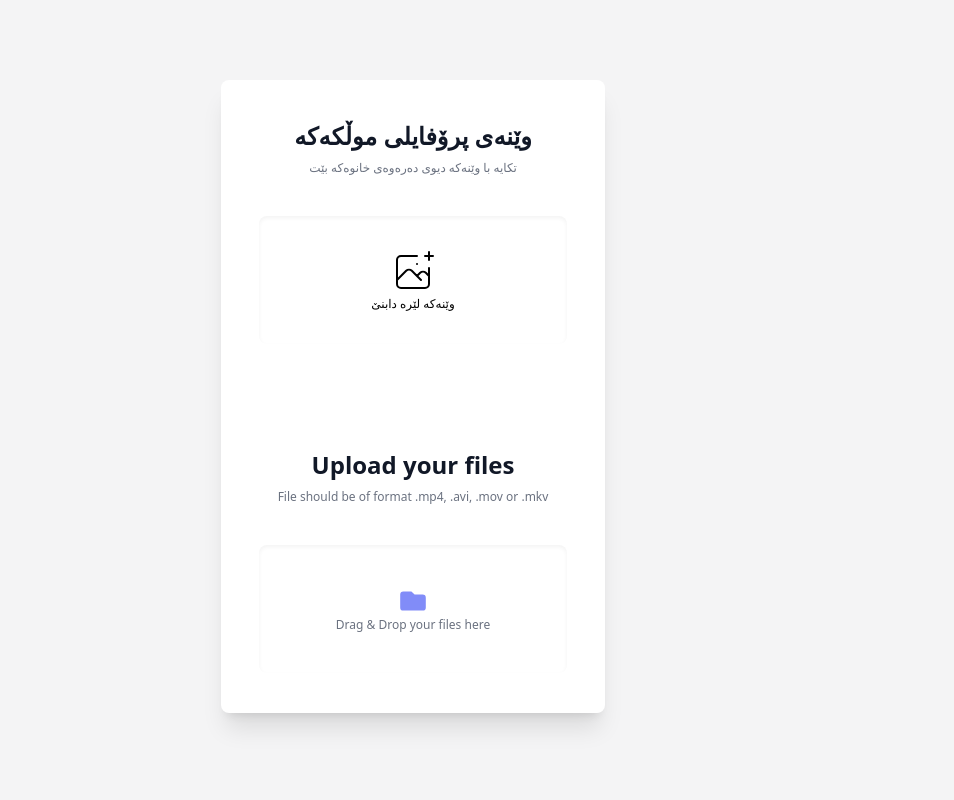
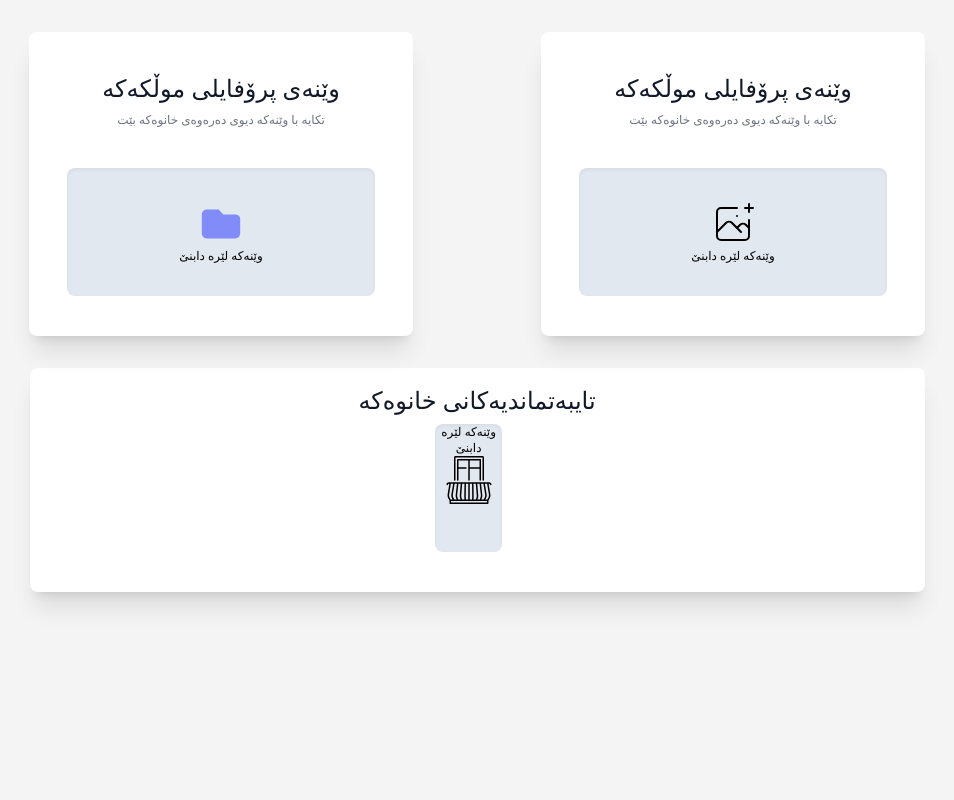
Before and after one commit to Edris-dosky/Web-Home, a PHP site: page /tests.html in a window 1280 px wide. Shown: the whole page, without its empty margins (163-1117 px from the left). Run offline with PHP 8.4, Linux system fonts and the light colour scheme.

Commit message:
create desing form photos

```diff
--- a/admin/assets/css/output.css
+++ b/admin/assets/css/output.css
@@ -563,6 +563,16 @@ video {
   background-color:rgba(241,245,249,var(--tw-bg-opacity))
 }
 
+.bg-blueGray-200{
+  --tw-bg-opacity: 1;
+  background-color:rgba(226,232,240,var(--tw-bg-opacity))
+}
+
+.bg-blueGray-600{
+  --tw-bg-opacity: 1;
+  background-color:rgba(71,85,105,var(--tw-bg-opacity))
+}
+
 .bg-center{
   background-position:center
 }
@@ -4044,6 +4135,38 @@ video {
 
   .sm\:w-3\/4 {
     width: 75%;
+  }
+
+  .sm\:w-\[58\%\] {
+    width: 58%;
+  }
+
+  .sm\:w-\[59\%\] {
+    width: 59%;
+  }
+
+  .sm\:w-\[400px\] {
+    width: 400px;
+  }
+
+  .sm\:w-\[7800px\] {
+    width: 7800px;
+  }
+
+  .sm\:w-\[800px\] {
+    width: 800px;
+  }
+
+  .sm\:w-\[900px\] {
+    width: 900px;
+  }
+
+  .sm\:w-\[98px\] {
+    width: 98px;
+  }
+
+  .sm\:w-\[895px\] {
+    width: 895px;
   }
 
   .sm\:max-w-lg {
--- a/tests.html
+++ b/tests.html
@@ -8,15 +8,16 @@
     <title>Web Home</title>
 </head>
 <body class="font-display bg-zinc-100 w-full">
-    <form class="h-screen font-sans text-gray-900 border-box">
-        <div class="flex flex-col justify-center w-full mx-auto sm:max-w-lg">
+    <form class="h-screen container mx-auto font-sans text-gray-900 border-box relative">
+        <div class="container mx-auto flex flex-wrap justify-center flex-row-reverse">
+        <div class="flex justify-center w-full  sm:max-w-lg">
 
-            <div class="flex flex-col items-center justify-center w-full h-auto my-20 bg-white sm:w-3/4 sm:rounded-lg sm:shadow-xl">
+            <div class="flex flex-col items-center justify-center w-full h-auto mt-8 bg-white sm:w-3/4 sm:rounded-lg sm:shadow-xl">
                 <div class="mt-10 mb-10 text-center">
-                    <h2 class="text-2xl font-semibold mb-2">وێنەی پرۆفایلی  موڵکەکە</h2>
+                    <h2 class="text-2xl  mb-2">وێنەی پرۆفایلی  موڵکەکە</h2>
                     <p class="text-xs text-gray-500">تکایە با وێنەکە دیوی دەرەوەی خانوەکە بێت</p>
                 </div>
-                <div  class="relative w-4/5 h-32 max-w-xs mb-10 bg-white bg-gray-100 rounded-lg shadow-inner">
+                <div  class="relative w-4/5 h-32 max-w-xs mb-10 bg-blueGray-200  rounded-lg shadow-inner">
                     <input type="file" id="file-upload" class="hidden">
                     <label for="file-upload" class="z-20 flex flex-col-reverse items-center justify-center w-full h-full cursor-pointer">
                         <p class="z-10 text-xs font-light text-center text-black">وێنەکە لێرە دابنێ</p>
@@ -25,22 +26,40 @@
                           </svg>
                     </label>
                 </div>
-                <hr class="mt-6 border-b-1 border-blueGray-500">
+            </div>
+        </div>
+        <div class="flex  justify-center w-full  sm:max-w-lg">
+            <div class="flex flex-col items-center justify-center w-full h-auto mt-8 bg-white sm:w-3/4 sm:rounded-lg sm:shadow-xl">
                 <div class="mt-10 mb-10 text-center">
-                    <h2 class="text-2xl font-semibold mb-2">Upload your files</h2>
-                    <p class="text-xs text-gray-500">File should be of format .mp4, .avi, .mov or .mkv</p>
+                    <h2 class="text-2xl  mb-2">وێنەی پرۆفایلی  موڵکەکە</h2>
+                    <p class="text-xs text-gray-500">تکایە با وێنەکە دیوی دەرەوەی خانوەکە بێت</p>
                 </div>
-                <div  class="relative w-4/5 h-32 max-w-xs mb-10 bg-white bg-gray-100 rounded-lg shadow-inner">
+                <div  class="relative w-4/5 h-32 max-w-xs mb-10 bg-blueGray-200  rounded-lg shadow-inner">
                     <input type="file" id="file-upload" class="hidden">
                     <label for="file-upload" class="z-20 flex flex-col-reverse items-center justify-center w-full h-full cursor-pointer">
-                        <p class="z-10 text-xs font-light text-center text-gray-500">Drag & Drop your files here</p>
-                        <svg class="z-10 w-8 h-8 text-indigo-400" fill="currentColor" viewBox="0 0 20 20" xmlns="http://www.w3.org/2000/svg">
+                        <p class="z-10 text-xs font-light text-center text-black">وێنەکە لێرە دابنێ</p>
+                        <svg class="mx-auto h-12 w-12 text-indigo-400" fill="currentColor" viewBox="0 0 20 20" xmlns="http://www.w3.org/2000/svg">
                             <path d="M2 6a2 2 0 012-2h5l2 2h5a2 2 0 012 2v6a2 2 0 01-2 2H4a2 2 0 01-2-2V6z"></path>
                         </svg>
                     </label>
                 </div>
             </div>
         </div>
+    </div>
+    <div class="container mx-auto w-full sm:w-[895px] ">
+        <div class="flex flex-col items-center justify-center w-full h-auto mt-8 bg-white sm:rounded-lg sm:shadow-xl">
+         <h2 class="text-2xl my-4 mb-2"> تایبەتماندیەکانی خانوەکە</h2>
+         <div class="flex flex-wrap ">
+            <div  class="relative w-4/5 h-32 max-w-xs mb-10 bg-blueGray-200  rounded-lg shadow-inner">
+                    <p class="z-10 text-xs font-light text-center text-black">وێنەکە لێرە دابنێ</p>
+                    <img src="/Web-Home/assets/img/balcony.svg" class="mx-auto h-12 w-12 text-black" stroke="currentColor" fill="none" viewBox="0 0 48 48" aria-hidden="true">
+                      </img>
+
+
+            </div>
+         </div>
+        </div>
+    </div>
     </form>
 
 </body>
```
Also changed, not shown: other parts of admin/assets/css/output.css (+88 -7 lines), assets/img/balcony.svg (added).
